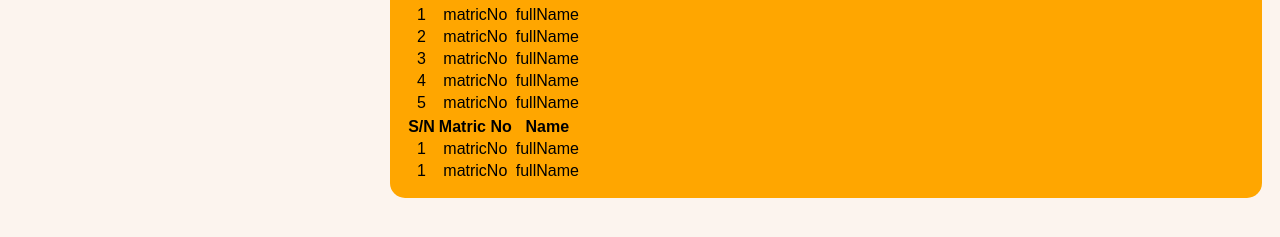
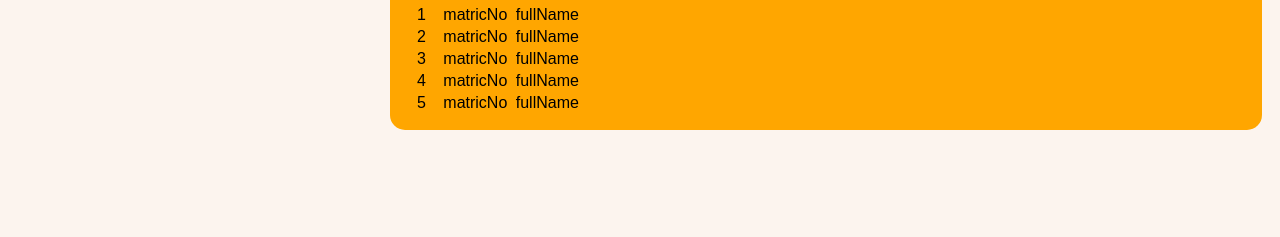
Before and after one commit to cyrus626/StudentMobileIdCardSystem, a plain HTML site: page admin.html in a window 1280 px wide. Shown: the part 211-448 px from the top of the page. Drawn offline with Linux system fonts and the light colour scheme.

Commit message:
initialized admin page

```diff
--- a/admin.html
+++ b/admin.html
@@ -19,7 +19,8 @@
                 <section class="mbody">
                     <!-- All table records would be displayed here -->
                     <table id="tables"></table>
-                    <div>
+                    <!-- ignore the table below -->
+                    <!-- <div>
                         <table>
                             <tr>
                                 <th>S/N</th><th>Matric No</th><th>Name</th>
@@ -27,7 +28,7 @@
                             <tr><td>1</td><td>matricNo</td><td>fullName</td></tr>
                             <tr><td>1</td><td>matricNo</td><td>fullName</td></tr>
                         </table>
-                    </div>
+                    </div> -->
                 </section>
             </div>
         </div>
```
